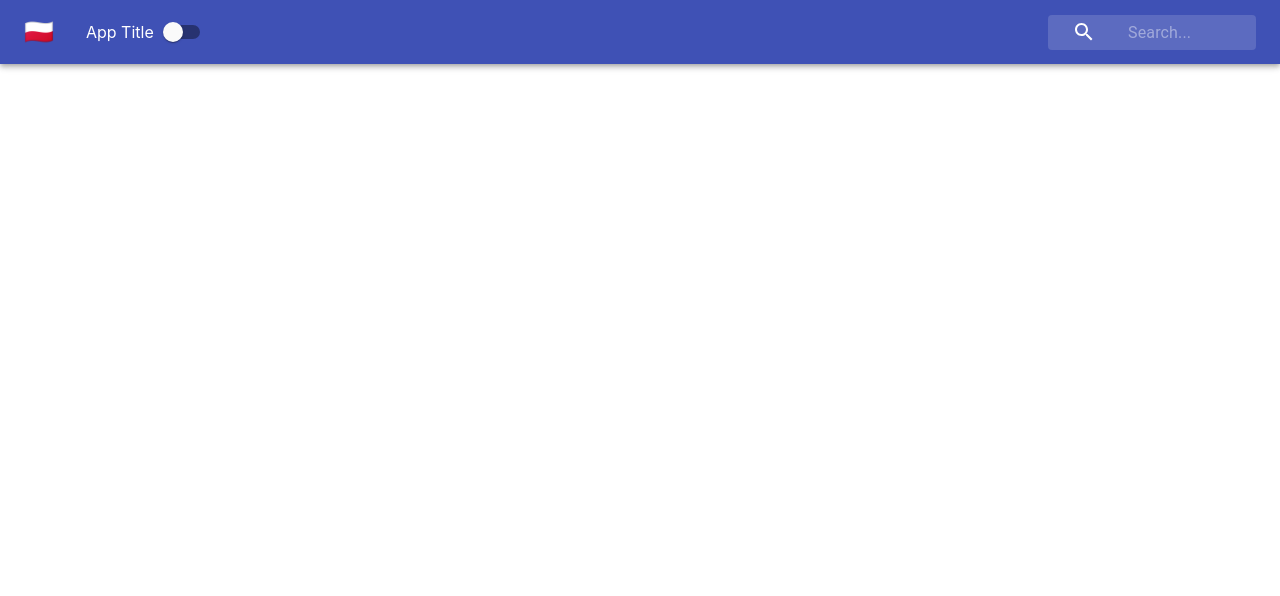
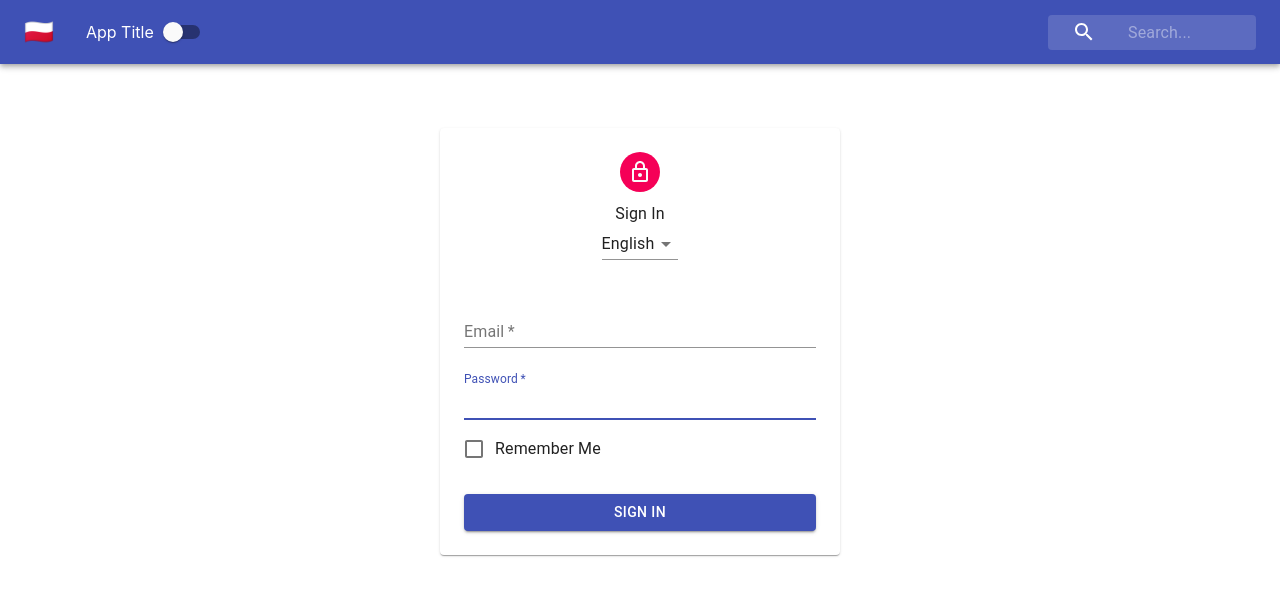
Before and after one commit to FIANA28/context-app, a React (Create React App) app: page / in a window 1280 px wide. Shown: the top 596 px of the page. Built offline with nearby package versions, Linux system fonts and the light colour scheme.

Commit message:
adding form

```diff
--- a/src/App.js
+++ b/src/App.js
@@ -1,9 +1,15 @@
 import React, { Component } from 'react';
 import Navbar from './Navbar';
+import Form from './Form';
 
 class App extends Component {
   render() {
-  return <Navbar />
+    return (
+      <>
+        <Navbar />
+        <Form />
+        </>
+    );
   }
 }
 
--- /dev/null
+++ b/src/Form.js
@@ -0,0 +1,57 @@
+import React, { Component } from 'react';
+import Avatar from '@material-ui/core/Avatar';
+import Button from '@material-ui/core/Button';
+import CssBaseline from '@material-ui/core/CssBaseline';
+import FormControl from '@material-ui/core/FormControl';
+import FormControlLabel from '@material-ui/core/FormControlLabel';
+import Checkbox from '@material-ui/core/Checkbox';
+import Input from '@material-ui/core/Input';
+import InputLabel from '@material-ui/core/InputLabel';
+import LockOutlinedIcon from '@material-ui/icons/LockOutlined';
+import Paper from '@material-ui/core/Paper';
+import Typography from '@material-ui/core/Typography';
+import Select from '@material-ui/core/Select';
+import { withStyles } from '@material-ui/core/styles';
+import styles from './styles/FormStyles'
+import { MenuItem } from '@material-ui/core';
+
+class Form extends Component {
+    render() {
+        const { classes } = this.props;
+        return (
+        <main className={classes.main}>
+            <Paper className={classes.paper}>
+                <Avatar className={classes.avatar}>
+                    <LockOutlinedIcon />
+                </Avatar>
+                    <Typography variant='subtitle1'>
+                        Sign In
+                    </Typography>
+                    <Select value='english'>
+                        <MenuItem  value='polish'>Polish</MenuItem>
+                        <MenuItem value='finnish'>Finnish</MenuItem>
+                        <MenuItem value='english'>English</MenuItem>
+                    </Select>
+                    <form className={classes.form}>
+                        <FormControl margin='normal' required fullWidth>
+                            <InputLabel htmlFor='email'>
+                            Email
+                            </InputLabel>
+                            <Input id='email' name='email' autoFocus />
+                        </FormControl>
+                        <FormControl margin='normal' required fullWidth>
+                            <InputLabel htmlFor='password'>
+                            Password
+                            </InputLabel>
+                            <Input id='password' name='password' autoFocus />
+                        </FormControl>
+                        <FormControlLabel control={<Checkbox color='primary'/>} label='Remember Me'/>
+                        <Button className={classes.submit} variant='contained' type="submit" color='primary' fullWidth>Sign In</Button>
+                    </form>
+            </Paper>
+        </main>
+        )
+    }
+}
+
+export default withStyles(styles)(Form);
--- /dev/null
+++ b/src/styles/FormStyles.js
@@ -0,0 +1,33 @@
+const styles = theme => ({
+    main: {
+        width: 'auto',
+        display: 'block',
+        marginLeft: theme.spacing.unit * 3,
+        marginRight: theme.spacing.unit * 3,
+        [theme.breakpoints.up('sm')]: {
+            width: 400,
+            marginLeft: 'auto',
+            marginRight: 'auto'
+        }
+    },
+    paper: {
+        marginTop: theme.spacing.unit * 8,
+        display: 'flex',
+        flexDirection: 'column',
+        alignItems: 'center',
+        padding: `${theme.spacing.unit*2}px ${theme.spacing.unit*3}px ${theme.spacing.unit*3}px`
+    },
+    avatar: {
+        margin: theme.spacing.unit,
+        backgroundColor: theme.palette.secondary.main
+    },
+    form: {
+        width: '100%',
+        marginTop: theme.spacing.unit * 3
+    },
+    submit: {
+        marginTop: theme.spacing.unit * 3
+    }
+});
+
+export default styles;
```
